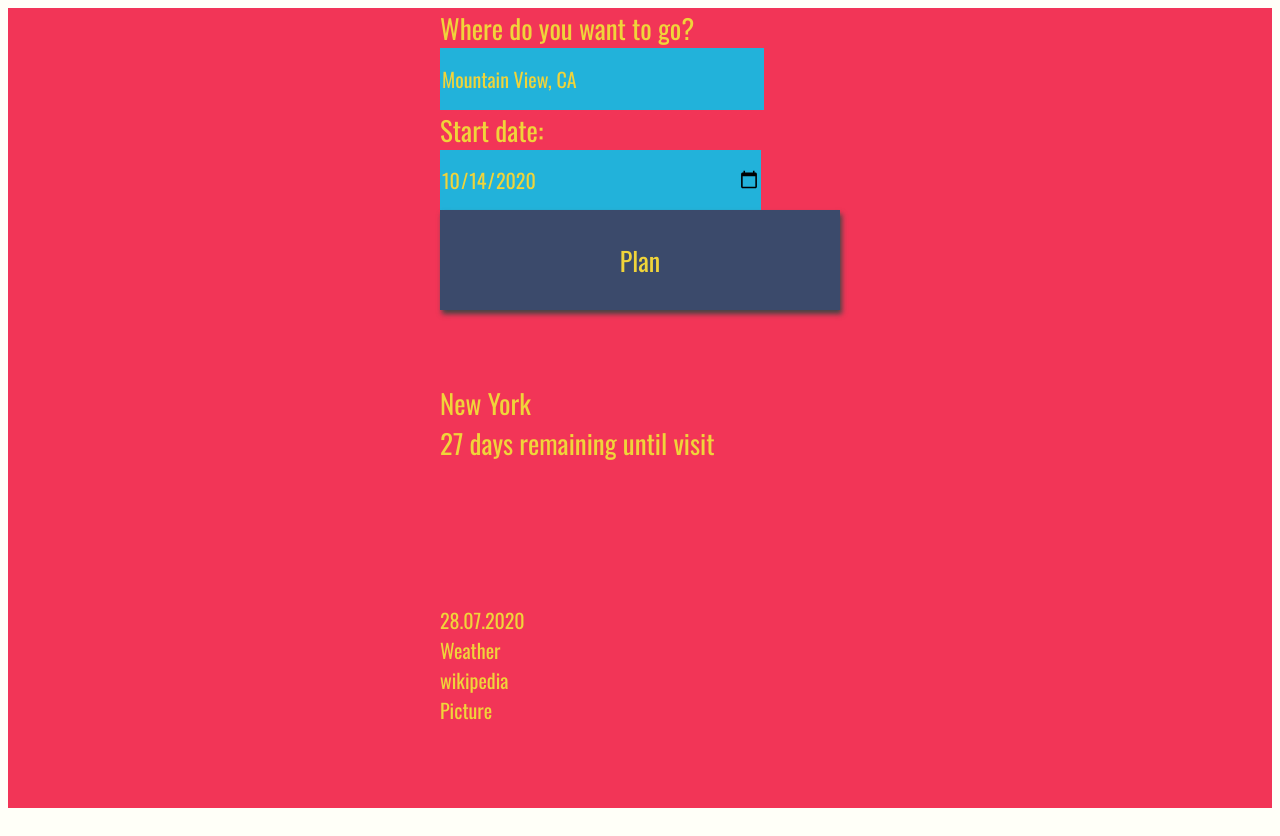
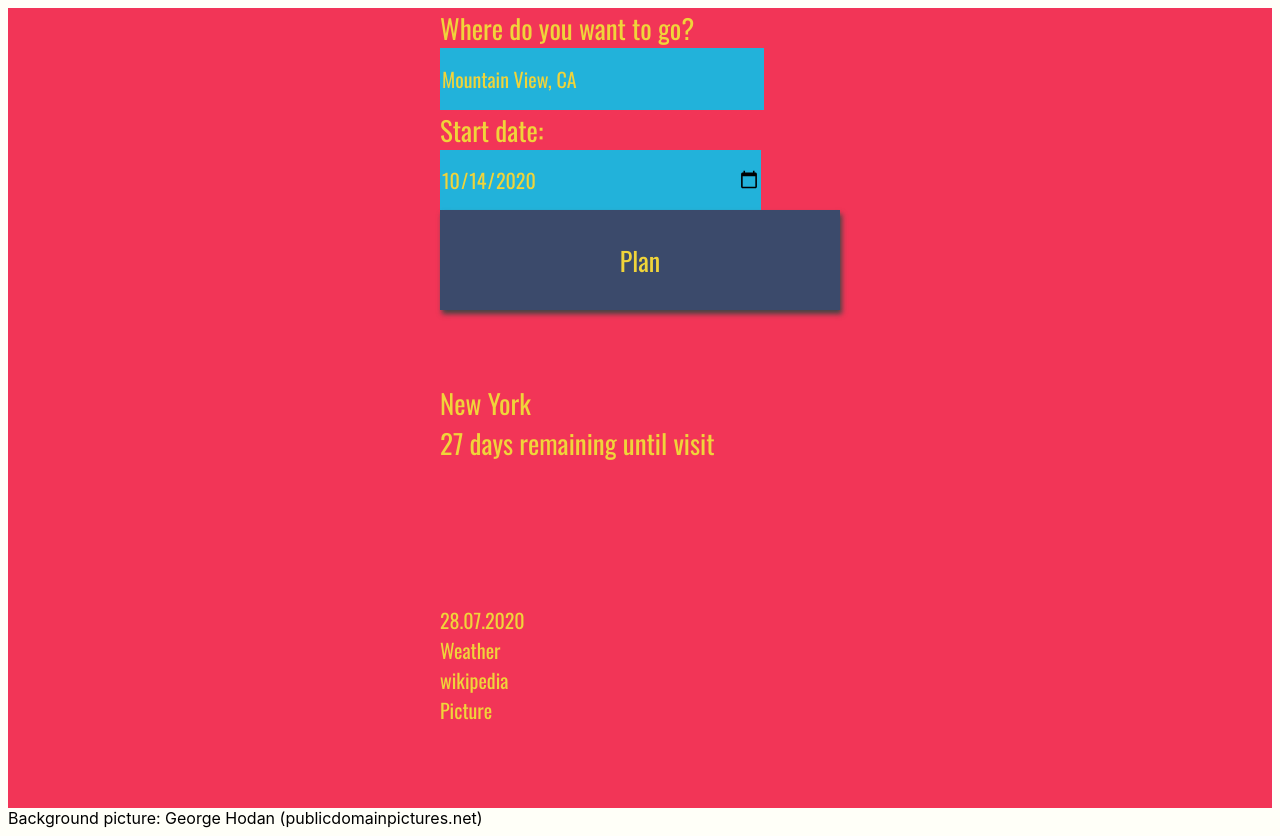
Before and after one commit to datacamp256/5_capstone-travel-app, a website built with webpack: page src/client/views/index.html in a window 1280 px wide. Built offline with nearby package versions, Linux system fonts and the light colour scheme; no server answers; a web font is replaced by a local one.

Commit message:
feature: prepare background picture

```diff
--- a/src/client/views/index.html
+++ b/src/client/views/index.html
@@ -25,5 +25,6 @@
     <div>Picture</div>
   </main>
 </div>
+<footer>Background picture: George Hodan (publicdomainpictures.net)</footer>
 </body>
 </html>
```
